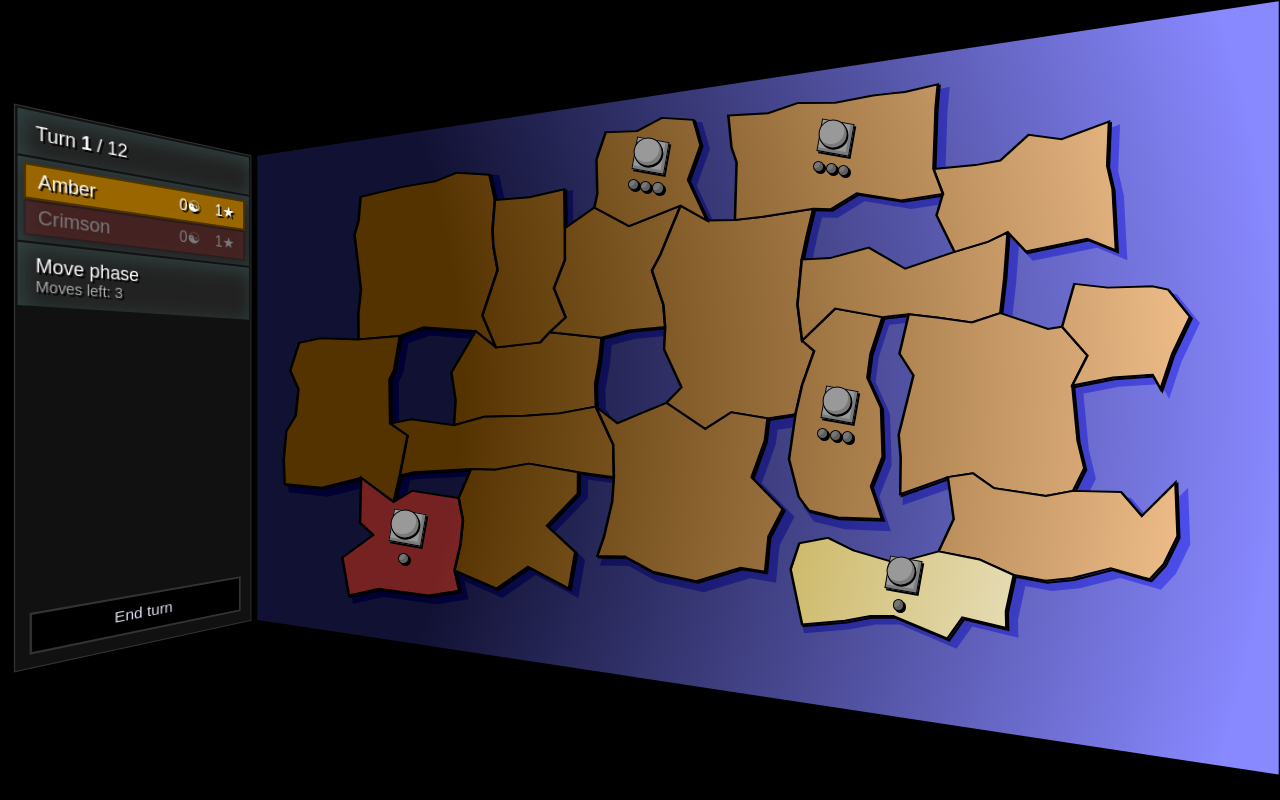
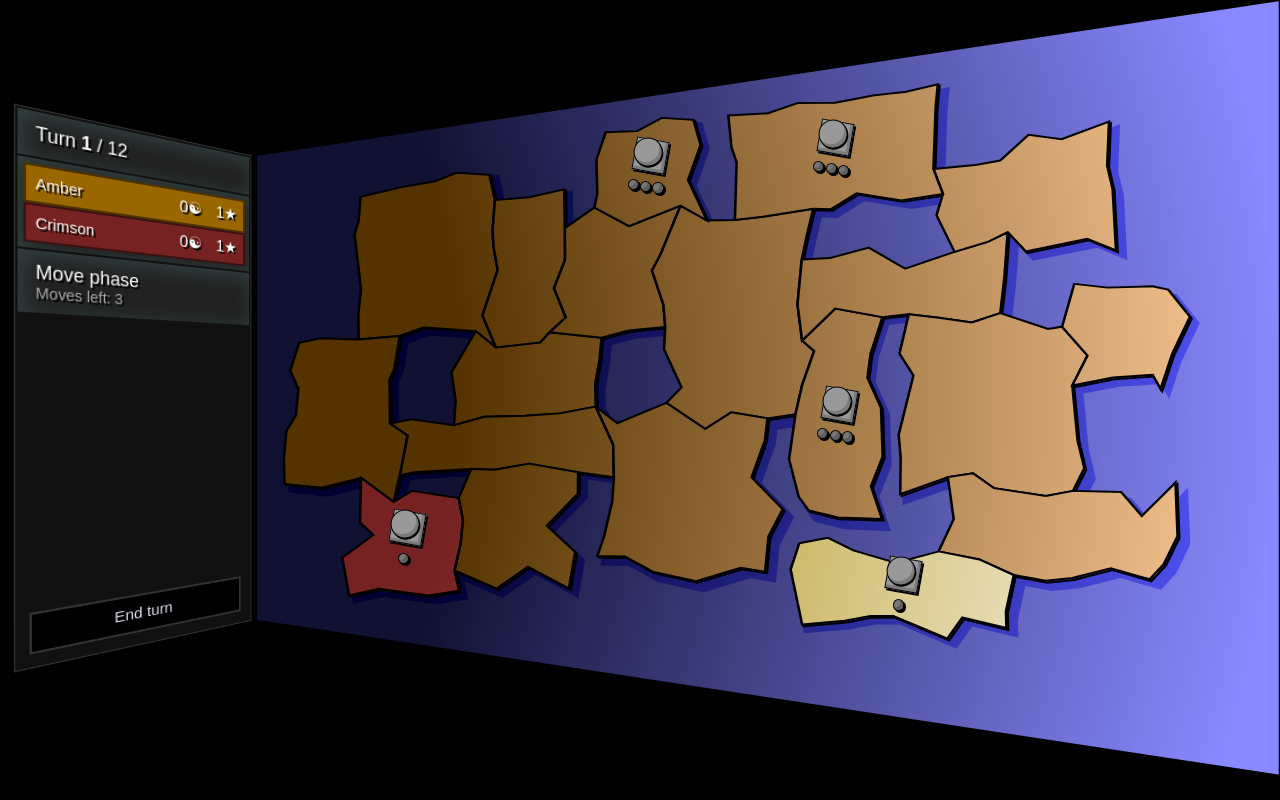
Before and after one commit to krajzeg/compact-conflict, a plain HTML site: page index.html in a window 1280 px wide. Both pictures are taken after a click on the link "Start game". Drawn offline with Linux system fonts and the light colour scheme.

Commit message:
Prettier ingame player display.

```diff
--- a/erisk.js
+++ b/erisk.js
@@ -398,7 +398,7 @@ function prepareIngameUI(gameState) {
         var pid = player.i;
         return div({
             i: 'pl' + pid,
-            c: 'pli',
+            c: 'pl',
             style: 'background: ' + player.d
         }, player.n +
             div({c: 'ad', i: 'pr' + pid}) +
@@ -664,7 +664,7 @@ function updateIngameUI(gameState) {
 
     // player data
     map(gameState.p, function(player, index) {
-        $('pl' + index).className = (index == moveState.p) ? 'pl' : 'pi'; // active or not?
+        //$('pl' + index).className = (index == moveState.p) ? 'pl' : 'pi'; // active or not?
         var regions = regionCount(gameState, player);
         if (regions) {
             $('pr' + index).innerHTML = regionCount(gameState, player) + '&#9733;'; // region count
@@ -1404,9 +1404,6 @@ function showEndGame(state) {
 
         $('tc').innerHTML = "Game complete";
         $('in').innerHTML = div({c: 'ds'}, "Click the button bellow to start a new game.");
-        map(state.p, function(_, index) {
-            $('pl' + index).className = 'pl';
-        });
         updateButtons([{t: "New game"}]);
 
         uiCallbacks.b = runSetupScreen;
@@ -1502,7 +1499,7 @@ function prepareSetupUI() {
         var pid = player.i;
         return div({
                 i: 'pl' + pid,
-                c: 'pl ps',
+                c: 'pl',
                 style: 'background: ' + player.d
             }, player.n + playerButtons(pid)
         );
--- a/index.html
+++ b/index.html
@@ -81,20 +81,15 @@
 
         /* Player boxes */
         /* the boxes themselves - .pl is active, .pi inactive */
-		.pl, .pi {
-			border: 2px solid rgba(0,0,0,0.5); margin:0 5px; padding: 4px 10px;
-		}
-		.pi {
-			opacity: 0.4; text-shadow: none;
-		}
-        /* additional style used on the boxes during game setup */
-        .ps {
+		.pl {
+			border: 2px solid rgba(0,0,0,0.5);
+            margin:0 5px;
             padding: 8px 4px 8px 8px;
             font-size: 80%;
-        }
+		}
 		/* additional information displayed inside the box */
 		.ad {
-			float: right; width: 20%; text-align: right; font-size: 90%;
+			float: right; width: 18%; text-align: right; margin: -0.2em 0.2em 0 0; font-size: 120%;
 		}
 
 		/* Buttons */
```
